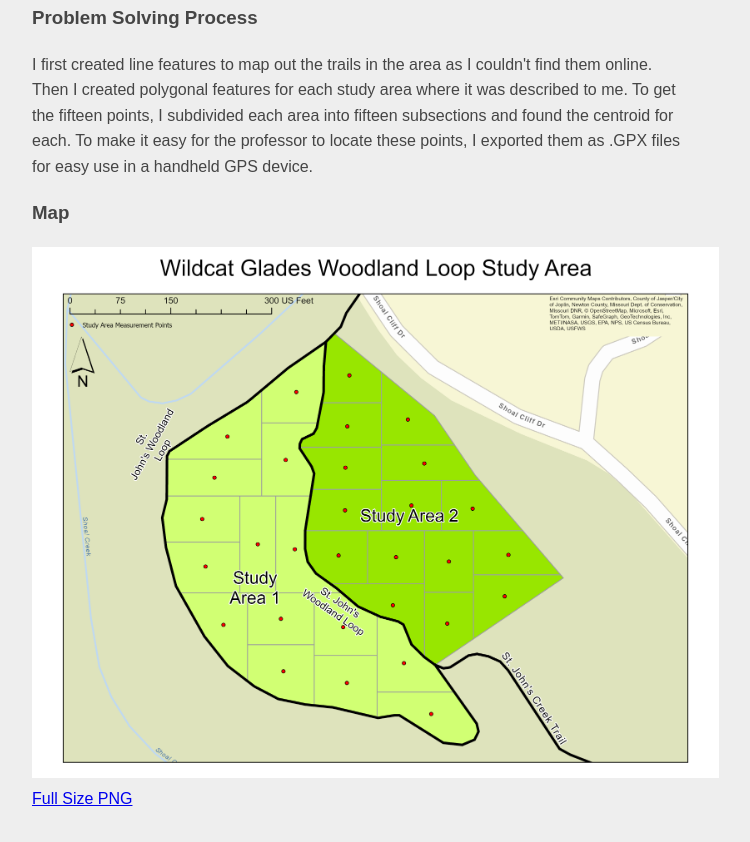
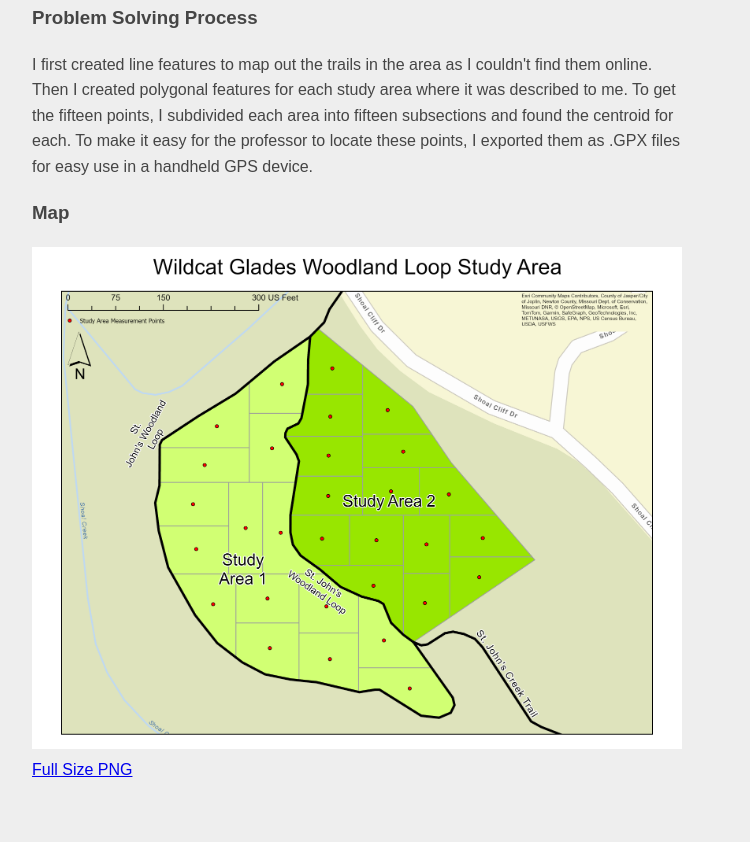
Before and after one commit to aaronkesinger/aaronkesinger.github.io, a plain HTML site: page WildcatGladesWoodlandLoop.html in a window 1280 px wide. Shown: the part 442-1284 px from the top of the page, without its empty margins (283-1033 px from the left). Drawn offline with Linux system fonts and the light colour scheme.

Commit message:
Update WildcatGladesWoodlandLoop.html
Fixed image sizing issues

```diff
--- a/WildcatGladesWoodlandLoop.html
+++ b/WildcatGladesWoodlandLoop.html
@@ -47,7 +47,7 @@
     <div>
         <h3>Map </h3>
 
-        <img src="Wildcat Glades Study Areas.png" alt="Wildcat Glades Study Areas" width="687" height="531">
+        <img style='height: 100%; width: 100%; object-fit: contain' src="Wildcat Glades Study Areas.png" alt="Wildcat Glades Study Areas" />
         <a href="Wildcat Glades Study Areas.png" title="Full Size PNG">Full Size PNG</a>
     </div>
 
```
